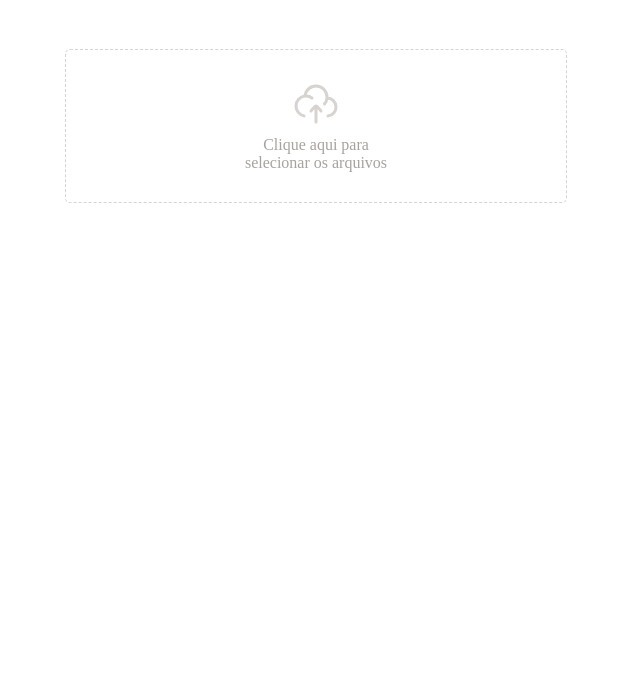
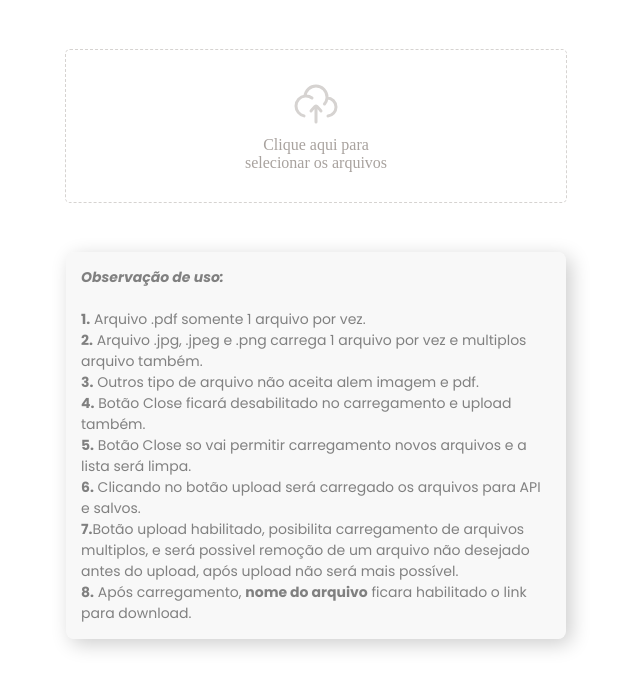
Before and after one commit to RicardoTavaresDias/UPLOAD, a React (Vite) app in the folder WEB/: page / in a window 1280 px wide. Shown: the top 690 px of the page, without its empty margins (324-964 px from the left). Built offline with nearby package versions, Linux system fonts and the light colour scheme.

Commit message:
versão 2.8.17

```diff
--- /dev/null
+++ b/WEB/src/components/info.jsx
@@ -0,0 +1,18 @@
+export function Info(){
+  return (
+    <>
+      <p className="text">
+        <b><i>Observação de uso:</i></b><br/><br/>
+
+        <b>1.</b> Arquivo .pdf somente 1 arquivo por vez.<br/>
+        <b>2.</b> Arquivo .jpg, .jpeg e .png carrega 1 arquivo por vez e multiplos arquivo também.<br/>
+        <b>3.</b> Outros tipo de arquivo não aceita alem imagem e pdf.<br/>
+        <b>4.</b> Botão Close ficará desabilitado no carregamento e upload também.<br/>
+        <b>5.</b> Botão Close so vai permitir carregamento novos arquivos e a lista será limpa.<br/>
+        <b>6.</b> Clicando no botão upload será carregado os arquivos para API e salvos.<br/>
+        <b>7.</b>Botão upload habilitado, posibilita carregamento de arquivos multiplos, e será possivel remoção de um arquivo não desejado antes do upload, após upload não será mais possível.<br/>
+        <b>8.</b> Após carregamento, <b>nome do arquivo</b> ficara habilitado o link para download.
+      </p>
+    </>
+  )
+}
--- a/WEB/src/components/upload-loading.css
+++ b/WEB/src/components/upload-loading.css
@@ -18,6 +18,8 @@
 .arquivo .link {
   text-decoration: none;
   color: rgba(0, 0, 0, 0.567);
+  font-family: 'Poppins', sans-serif;
+  font-size: 12px;
 }
 
 .arquivo .link:hover {
@@ -77,6 +79,8 @@
   justify-content: space-between;
   align-items: center;
   margin-bottom: 5px;
+  font-family: 'Poppins', sans-serif;
+  font-size: 14px;
 }
 
 .containerProgress .kb {
--- a/WEB/src/index.css
+++ b/WEB/src/index.css
@@ -53,3 +53,16 @@ img {
 .btn-primary {
   font-family: 'Poppins', sans-serif;
 }
+
+.text {
+  border-radius: 8px;
+  background-color: #dfdfdf3b;
+  box-shadow: 5px 5px 20px rgba(0, 0, 0, 0.2);
+  padding: 15px;
+  width: 500px;
+  margin: 0 auto;
+  margin-top: 50px;
+  font-family: 'Poppins', sans-serif;
+  font-size: 14px;
+  color: rgba(0, 0, 0, 0.482);
+}
--- a/WEB/src/pages/upload.jsx
+++ b/WEB/src/pages/upload.jsx
@@ -1,6 +1,7 @@
 import { InputUpload } from "../components/input-upload.jsx"
 import { UploadLoading } from '../components/upload-loading.jsx';
 import { Button } from "../components/button.jsx";
+import { Info } from "../components/info.jsx";
 
 import svgClose from '../assets/close.svg'
 import svgCheck from '../assets/check.svg'
@@ -36,7 +37,7 @@ export function Upload(){
           key={value.id}
           file={value.file}
           progress={progress}
-          link={progress === 100 ? `http://localhost:3333/download/${value.file?.name}` : '#'}
+          link={progress === 100 ? (error ? '#' : `http://localhost:3333/download/${value.file?.name}`) : '#'}
         >
 
           <a
@@ -68,6 +69,7 @@ export function Upload(){
           </Button>
         </>
       }
+      <Info />
     </>
   )
 }
```
